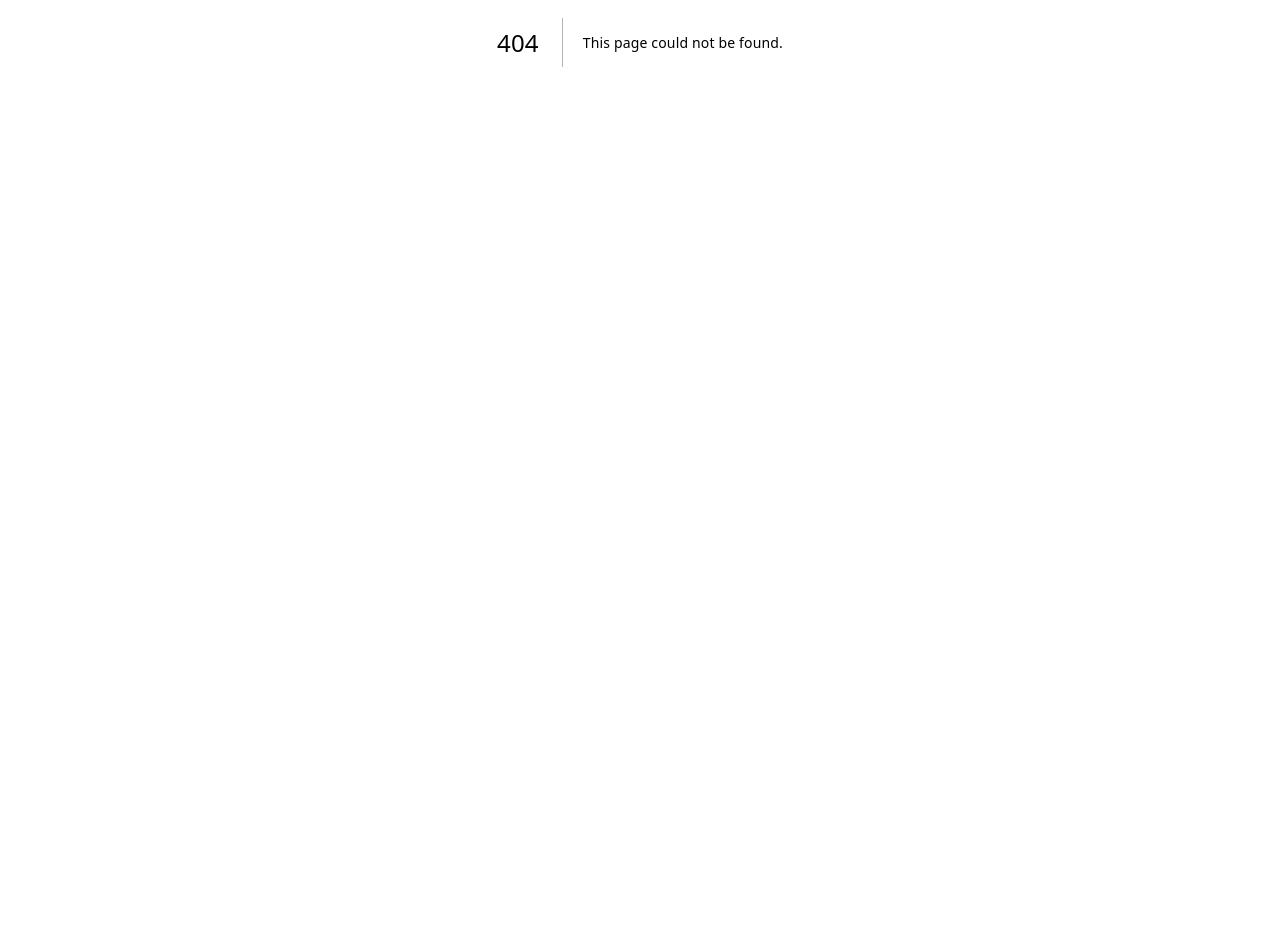
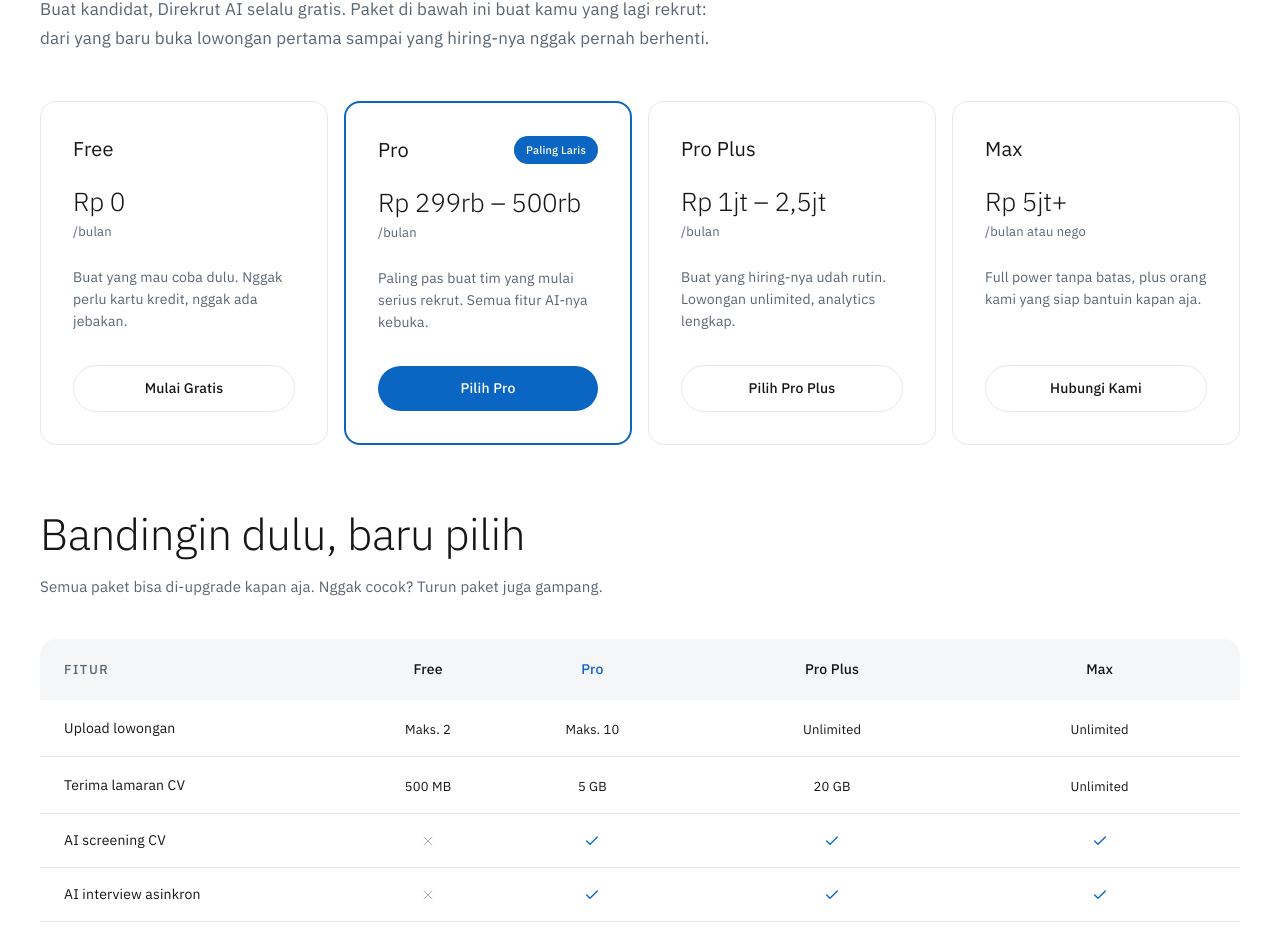
Before and after one commit to adyuta447/direkrut-AI, a Next.js app: page /pricing in a window 1280 px wide. Before the commit this address had no page. Shown: the part 358-1296 px from the top of the page. Before the commit the page ends 800 px from the top, so only its background shows below. Built offline with nearby package versions, Linux system fonts and the light colour scheme.

Commit message:
feat: add pricing page with tier comparison table

```diff
--- /dev/null
+++ b/src/app/pricing/page.tsx
@@ -0,0 +1,215 @@
+import Link from "next/link";
+import { Check, X } from "lucide-react";
+import { SiteHeader } from "../../components/organisms/shared/SiteHeader";
+import { SiteFooter } from "../../components/organisms/shared/SiteFooter";
+import { CtaBanner } from "../../components/organisms/landing/CtaBanner";
+import { FooterRevealBody } from "../../components/atoms/shared/FooterRevealBody";
+
+const tiers = [
+  {
+    name: "Free",
+    price: "Rp 0",
+    period: "/bulan",
+    desc: "Buat yang mau coba dulu. Nggak perlu kartu kredit, nggak ada jebakan.",
+    cta: "Mulai Gratis",
+    href: "/auth/register",
+    popular: false,
+  },
+  {
+    name: "Pro",
+    price: "Rp 299rb – 500rb",
+    period: "/bulan",
+    desc: "Paling pas buat tim yang mulai serius rekrut. Semua fitur AI-nya kebuka.",
+    cta: "Pilih Pro",
+    href: "/auth/register",
+    popular: true,
+  },
+  {
+    name: "Pro Plus",
+    price: "Rp 1jt – 2,5jt",
+    period: "/bulan",
+    desc: "Buat yang hiring-nya udah rutin. Lowongan unlimited, analytics lengkap.",
+    cta: "Pilih Pro Plus",
+    href: "/auth/register",
+    popular: false,
+  },
+  {
+    name: "Max",
+    price: "Rp 5jt+",
+    period: "/bulan atau nego",
+    desc: "Full power tanpa batas, plus orang kami yang siap bantuin kapan aja.",
+    cta: "Hubungi Kami",
+    href: "/auth/register",
+    popular: false,
+  },
+];
+
+type FeatureValue = boolean | string;
+
+const features: { label: string; values: [FeatureValue, FeatureValue, FeatureValue, FeatureValue] }[] = [
+  { label: "Upload lowongan", values: ["Maks. 2", "Maks. 10", "Unlimited", "Unlimited"] },
+  { label: "Terima lamaran CV", values: ["500 MB", "5 GB", "20 GB", "Unlimited"] },
+  { label: "AI screening CV", values: [false, true, true, true] },
+  { label: "AI interview asinkron", values: [false, true, true, true] },
+  { label: "Ranking kandidat objektif", values: [false, true, true, true] },
+  { label: "Feedback otomatis kandidat", values: [false, "Dasar", "Lengkap", "Lengkap + Custom"] },
+  { label: "Dashboard analytics HRD", values: [false, "Dasar", "Lengkap", "Lengkap + Export"] },
+  { label: "Cross-Role Discovery", values: [false, false, true, true] },
+  { label: "Dedicated account manager", values: [false, false, false, true] },
+];
+
+function FeatureCell({ value }: { value: FeatureValue }) {
+  if (value === true) {
+    return <Check className="w-4 h-4 text-primary mx-auto" strokeWidth={2} aria-label="Termasuk" />;
+  }
+  if (value === false) {
+    return <X className="w-4 h-4 text-ink-muted/50 mx-auto" strokeWidth={1.5} aria-label="Tidak termasuk" />;
+  }
+  return <span className="text-[13px] text-ink">{value}</span>;
+}
+
+export default function PricingPage() {
+  return (
+    <div className="min-h-screen bg-canvas text-ink font-sans overflow-x-clip">
+      <FooterRevealBody>
+        <SiteHeader />
+
+        {/* Hero */}
+        <section className="pt-14 pb-12 px-6 lg:px-10 max-w-[1584px] mx-auto">
+          <p className="text-[12px] font-medium text-ink-muted uppercase tracking-[0.2em] mb-6">
+            Harga
+          </p>
+          <h1 className="text-[clamp(40px,5vw,68px)] font-light leading-[1.05] tracking-[-0.02em] mb-6 text-ink max-w-3xl">
+            Mulai gratis, upgrade pas udah butuh.
+          </h1>
+          <p className="text-[17px] text-ink-muted leading-[1.7] max-w-2xl">
+            Buat kandidat, Direkrut AI selalu gratis. Paket di bawah ini buat kamu yang lagi
+            rekrut: dari yang baru buka lowongan pertama sampai yang hiring-nya nggak pernah
+            berhenti.
+          </p>
+        </section>
+
+        {/* Kartu tier */}
+        <section className="pb-16 px-6 lg:px-10 max-w-[1584px] mx-auto">
+          <div className="grid sm:grid-cols-2 lg:grid-cols-4 gap-4">
+            {tiers.map((tier) => (
+              <div
+                key={tier.name}
+                className={`rounded-2xl p-8 flex flex-col ${
+                  tier.popular
+                    ? "border-2 border-primary bg-canvas"
+                    : "border border-hairline bg-canvas"
+                }`}
+              >
+                <div className="flex items-center justify-between mb-6">
+                  <h2 className="text-[20px] font-normal text-ink">{tier.name}</h2>
+                  {tier.popular && (
+                    <span className="text-[11px] font-medium rounded-full bg-primary text-white px-3 py-1.5">
+                      Paling Laris
+                    </span>
+                  )}
+                </div>
+
+                <p className="text-[clamp(26px,2vw,32px)] font-light tracking-[-0.01em] text-ink leading-none">
+                  {tier.price}
+                </p>
+                <p className="text-[13px] text-ink-muted mt-2 mb-6">{tier.period}</p>
+
+                <p className="text-[14px] text-ink-muted leading-[1.6] mb-8">{tier.desc}</p>
+
+                <Link
+                  href={tier.href}
+                  className={`mt-auto block text-center rounded-full py-3 text-[14px] font-medium transition-none ${
+                    tier.popular
+                      ? "bg-primary text-white hover:bg-primary-strong"
+                      : "border border-hairline text-ink hover:border-primary hover:text-primary"
+                  }`}
+                >
+                  {tier.cta}
+                </Link>
+              </div>
+            ))}
+          </div>
+        </section>
+
+        {/* Tabel perbandingan */}
+        <section className="pb-24 px-6 lg:px-10 max-w-[1584px] mx-auto">
+          <div className="mb-10 max-w-3xl">
+            <h2 className="text-[clamp(28px,3.5vw,44px)] font-light leading-[1.15] tracking-[-0.01em] text-ink mb-4">
+              Bandingin dulu, baru pilih
+            </h2>
+            <p className="text-[15px] text-ink-muted leading-[1.6]">
+              Semua paket bisa di-upgrade kapan aja. Nggak cocok? Turun paket juga gampang.
+            </p>
+          </div>
+
+          <div className="overflow-x-auto">
+            <table className="w-full min-w-[760px] border-separate border-spacing-0">
+              <thead>
+                <tr>
+                  <th className="text-left text-[13px] font-medium text-ink-muted uppercase tracking-[0.12em] bg-surface-1 rounded-tl-2xl px-6 py-5 w-[28%]">
+                    Fitur
+                  </th>
+                  {tiers.map((tier, i) => (
+                    <th
+                      key={tier.name}
+                      className={`text-center text-[14px] font-medium px-4 py-5 bg-surface-1 ${
+                        i === tiers.length - 1 ? "rounded-tr-2xl" : ""
+                      } ${tier.popular ? "text-primary" : "text-ink"}`}
+                    >
+                      {tier.name}
+                    </th>
+                  ))}
+                </tr>
+              </thead>
+              <tbody>
+                {features.map((feature, rowIndex) => (
+                  <tr key={feature.label}>
+                    <td
+                      className={`text-[14px] text-ink px-6 py-4 border-b border-hairline ${
+                        rowIndex === 0 ? "" : ""
+                      }`}
+                    >
+                      {feature.label}
+                    </td>
+                    {feature.values.map((value, i) => (
+                      <td
+                        key={i}
+                        className="text-center px-4 py-4 border-b border-hairline"
+                      >
+                        <FeatureCell value={value} />
+                      </td>
+                    ))}
+                  </tr>
+                ))}
+                <tr>
+                  <td className="text-[14px] font-medium text-ink px-6 py-5">
+                    Estimasi harga/bulan
+                  </td>
+                  <td className="text-center text-[13px] text-ink px-4 py-5">Rp 0</td>
+                  <td className="text-center text-[13px] text-primary font-medium px-4 py-5">
+                    Rp 299.000 – 500.000
+                  </td>
+                  <td className="text-center text-[13px] text-ink px-4 py-5">
+                    Rp 1.000.000 – 2.500.000
+                  </td>
+                  <td className="text-center text-[13px] text-ink px-4 py-5">
+                    Rp 5.000.000+ atau negosiasi
+                  </td>
+                </tr>
+              </tbody>
+            </table>
+          </div>
+
+          <p className="text-[13px] text-ink-muted mt-6">
+            Harga masih estimasi dan bisa berubah. Butuh paket yang lebih custom? Ngobrol sama
+            kami dulu aja, gratis kok.
+          </p>
+        </section>
+
+        <CtaBanner />
+      </FooterRevealBody>
+      <SiteFooter />
+    </div>
+  );
+}
--- a/src/components/organisms/shared/MobileMenu.tsx
+++ b/src/components/organisms/shared/MobileMenu.tsx
@@ -3,7 +3,7 @@
 import { useEffect, useRef } from "react";
 import Link from "next/link";
 import { usePathname } from "next/navigation";
-import { X, ArrowRight, Briefcase, Building2, BookOpen, Users, Sparkles, LucideIcon } from "lucide-react";
+import { X, ArrowRight, Briefcase, Building2, BookOpen, Tag, Sparkles, LucideIcon } from "lucide-react";
 import gsap from "gsap";
 import { NAV_ITEMS } from "../../../lib/shared/navItems";
 
@@ -19,7 +19,7 @@ const NAV_META: Record<string, { icon: LucideIcon; sub: string }> = {
   "Intip Perusahaan": { icon: Building2, sub: "Kenalan sama mitra kami" },
   "Tips Karier": { icon: BookOpen, sub: "Panduan biar makin siap" },
   "Tentang Kami": { icon: Sparkles, sub: "Kenalan sama tim kami" },
-  Tongkrongan: { icon: Users, sub: "Segera hadir" },
+  Harga: { icon: Tag, sub: "Mulai gratis, upgrade kapan aja" },
 };
 
 export function MobileMenu({ isOpen, onClose, registerLabel, contactLabel }: MobileMenuProps) {
--- a/src/components/organisms/shared/SiteFooter.tsx
+++ b/src/components/organisms/shared/SiteFooter.tsx
@@ -8,6 +8,7 @@ const columns = [
       { label: "Perusahaan", href: "/companies" },
       { label: "Sumber Daya Karir", href: "/resources" },
       { label: "Tentang Kami", href: "/about" },
+      { label: "Harga", href: "/pricing" },
     ],
   },
   {
--- a/src/lib/shared/navItems.ts
+++ b/src/lib/shared/navItems.ts
@@ -6,7 +6,7 @@ export interface NavItem {
 export const NAV_ITEMS: NavItem[] = [
   { label: "Cari Kerja", href: "/jobs" },
   { label: "Intip Perusahaan", href: "/companies" },
+  { label: "Harga", href: "/pricing" },
   { label: "Tips Karier", href: "/resources" },
   { label: "Tentang Kami", href: "/about" },
-  { label: "Tongkrongan" },
 ];
```
Also changed, not shown: 1 other file (tests, documents, lock files or other folders).
